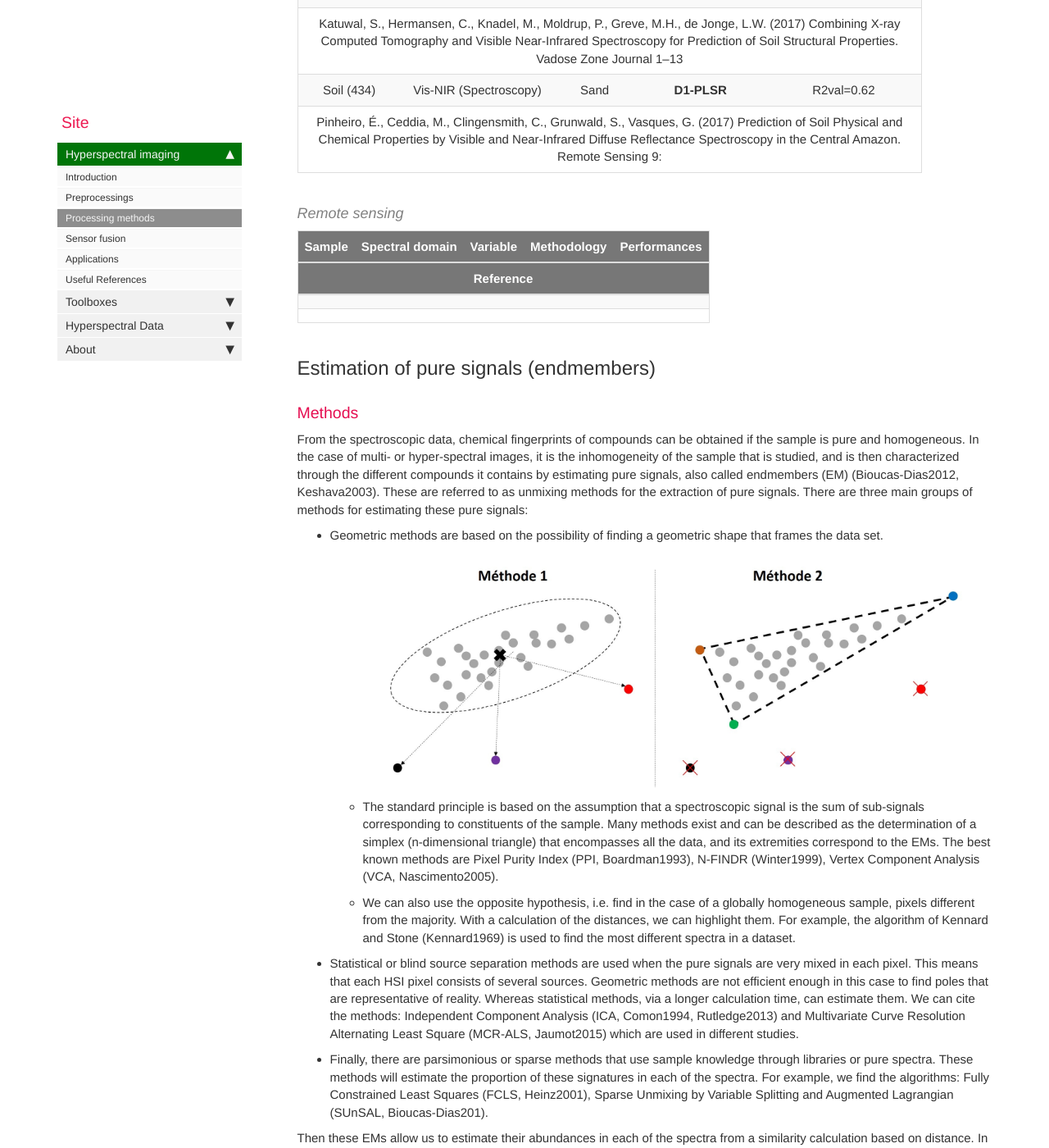
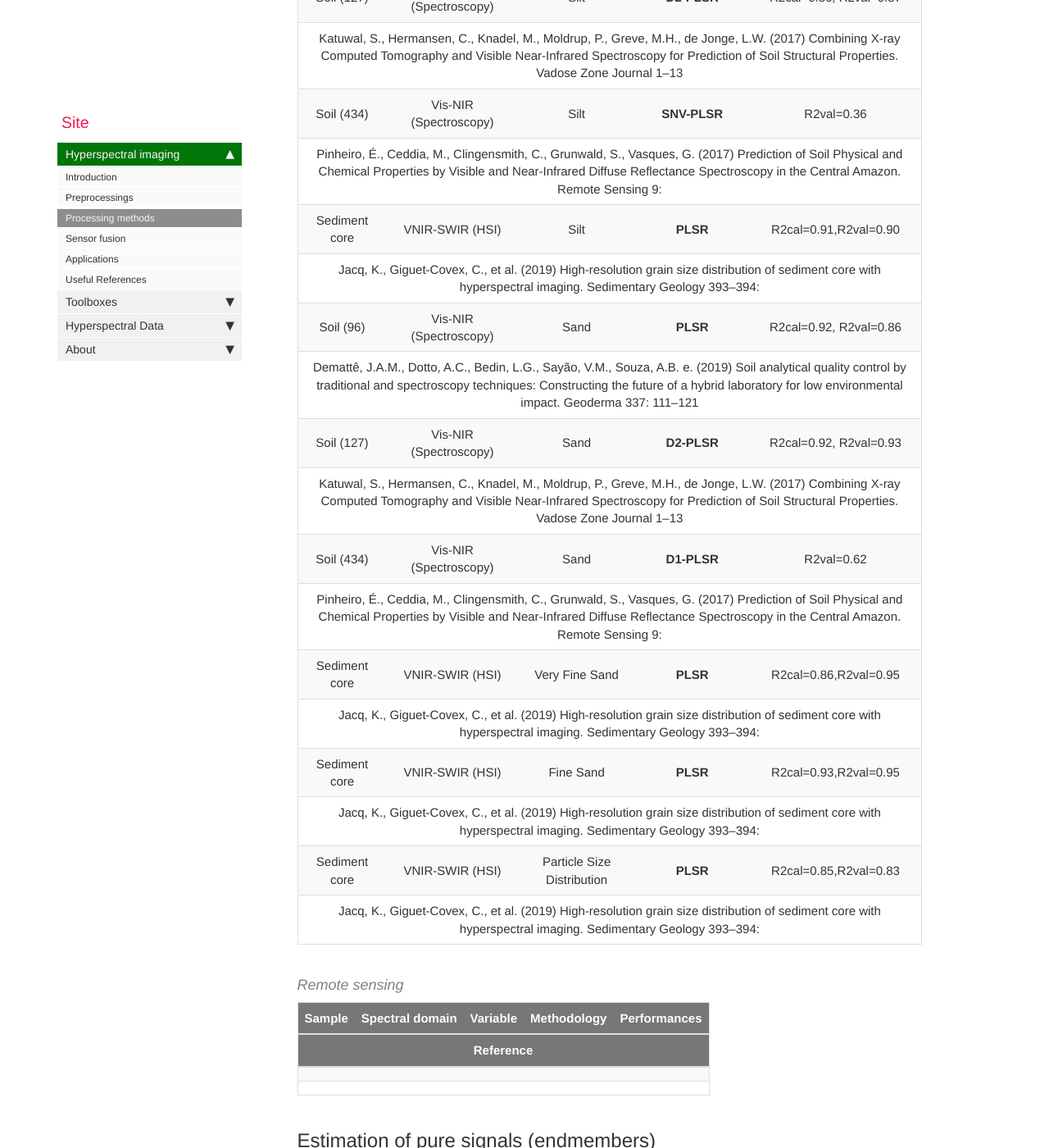
Before and after one commit to JacqKevin/JacqKevin.github.io, a Jekyll site: the page built from pages/Hyperspectral/ProcessingMethods.md, in a window 1280 px wide and 1400 px high, scrolled down 6313 px. Shown: the whole window at 82% size. Built offline with Jekyll 4.4.1, drawn with Linux system fonts in a browser that asks for light colours; comment, search, counter and statistics services are not loaded; some of the changed text lies outside the part shown.

Commit message:
Update ProcessingMethods.md

```diff
--- a/pages/Hyperspectral/ProcessingMethods.md
+++ b/pages/Hyperspectral/ProcessingMethods.md
@@ -296,6 +296,16 @@ Schmidhuber, J. (2015) Deep Learning in Neural Networks: An Overview. Neural Net
             <td colspan="5" style="text-align:center">Pinheiro, É., Ceddia, M., Clingensmith, C., Grunwald, S., Vasques, G. (2017) Prediction of Soil Physical and Chemical Properties by Visible and Near-Infrared Diffuse Reflectance Spectroscopy in the Central Amazon. Remote Sensing 9:</td>
         </tr>
         <tr>
+            <td style="vertical-align:middle;text-align:center;">Sediment core</td>
+            <td style="vertical-align:middle;text-align:center;">VNIR-SWIR (HSI)</td>
+            <td style="vertical-align:middle;text-align:center;">Clay</td>
+            <td style="vertical-align:middle;text-align:center;"><b>PLSR</b></td>
+            <td style="vertical-align:middle;text-align:center;">R2cal=0.91,R2val=0.94</td>
+        </tr>
+        <tr>
+            <td colspan="5" style="text-align:center">Jacq, K., Giguet-Covex, C., et al. (2019) High-resolution grain size distribution of sediment core with hyperspectral imaging. Sedimentary Geology 393–394:</td>
+        </tr>
+        <tr>
             <td style="vertical-align:middle;text-align:center;">Soil (96)</td>
             <td style="vertical-align:middle;text-align:center;">Vis-NIR (Spectroscopy)</td>
             <td style="vertical-align:middle;text-align:center;">Silt</td>
@@ -326,6 +336,16 @@ Schmidhuber, J. (2015) Deep Learning in Neural Networks: An Overview. Neural Net
             <td colspan="5" style="text-align:center">Pinheiro, É., Ceddia, M., Clingensmith, C., Grunwald, S., Vasques, G. (2017) Prediction of Soil Physical and Chemical Properties by Visible and Near-Infrared Diffuse Reflectance Spectroscopy in the Central Amazon. Remote Sensing 9:</td>
         </tr>
         <tr>
+            <td style="vertical-align:middle;text-align:center;">Sediment core</td>
+            <td style="vertical-align:middle;text-align:center;">VNIR-SWIR (HSI)</td>
+            <td style="vertical-align:middle;text-align:center;">Silt</td>
+            <td style="vertical-align:middle;text-align:center;"><b>PLSR</b></td>
+            <td style="vertical-align:middle;text-align:center;">R2cal=0.91,R2val=0.90</td>
+        </tr>
+        <tr>
+            <td colspan="5" style="text-align:center">Jacq, K., Giguet-Covex, C., et al. (2019) High-resolution grain size distribution of sediment core with hyperspectral imaging. Sedimentary Geology 393–394:</td>
+        </tr>
+        <tr>
             <td style="vertical-align:middle;text-align:center;">Soil (96)</td>
             <td style="vertical-align:middle;text-align:center;">Vis-NIR (Spectroscopy)</td>
             <td style="vertical-align:middle;text-align:center;">Sand</td>
@@ -354,6 +374,36 @@ Schmidhuber, J. (2015) Deep Learning in Neural Networks: An Overview. Neural Net
         </tr>
         <tr>
             <td colspan="5" style="text-align:center">Pinheiro, É., Ceddia, M., Clingensmith, C., Grunwald, S., Vasques, G. (2017) Prediction of Soil Physical and Chemical Properties by Visible and Near-Infrared Diffuse Reflectance Spectroscopy in the Central Amazon. Remote Sensing 9:</td>
+        </tr>
+        <tr>
+            <td style="vertical-align:middle;text-align:center;">Sediment core</td>
+            <td style="vertical-align:middle;text-align:center;">VNIR-SWIR (HSI)</td>
+            <td style="vertical-align:middle;text-align:center;">Very Fine Sand</td>
+            <td style="vertical-align:middle;text-align:center;"><b>PLSR</b></td>
+            <td style="vertical-align:middle;text-align:center;">R2cal=0.86,R2val=0.95</td>
+        </tr>
+        <tr>
+            <td colspan="5" style="text-align:center">Jacq, K., Giguet-Covex, C., et al. (2019) High-resolution grain size distribution of sediment core with hyperspectral imaging. Sedimentary Geology 393–394:</td>
+        </tr>
+        <tr>
+            <td style="vertical-align:middle;text-align:center;">Sediment core</td>
+            <td style="vertical-align:middle;text-align:center;">VNIR-SWIR (HSI)</td>
+            <td style="vertical-align:middle;text-align:center;">Fine Sand</td>
+            <td style="vertical-align:middle;text-align:center;"><b>PLSR</b></td>
+            <td style="vertical-align:middle;text-align:center;">R2cal=0.93,R2val=0.95</td>
+        </tr>
+        <tr>
+            <td colspan="5" style="text-align:center">Jacq, K., Giguet-Covex, C., et al. (2019) High-resolution grain size distribution of sediment core with hyperspectral imaging. Sedimentary Geology 393–394:</td>
+        </tr>
+        <tr>
+            <td style="vertical-align:middle;text-align:center;">Sediment core</td>
+            <td style="vertical-align:middle;text-align:center;">VNIR-SWIR (HSI)</td>
+            <td style="vertical-align:middle;text-align:center;">Particle Size Distribution</td>
+            <td style="vertical-align:middle;text-align:center;"><b>PLSR</b></td>
+            <td style="vertical-align:middle;text-align:center;">R2cal=0.85,R2val=0.83</td>
+        </tr>
+        <tr>
+            <td colspan="5" style="text-align:center">Jacq, K., Giguet-Covex, C., et al. (2019) High-resolution grain size distribution of sediment core with hyperspectral imaging. Sedimentary Geology 393–394:</td>
         </tr>
     </tbody>
 </table>
```
